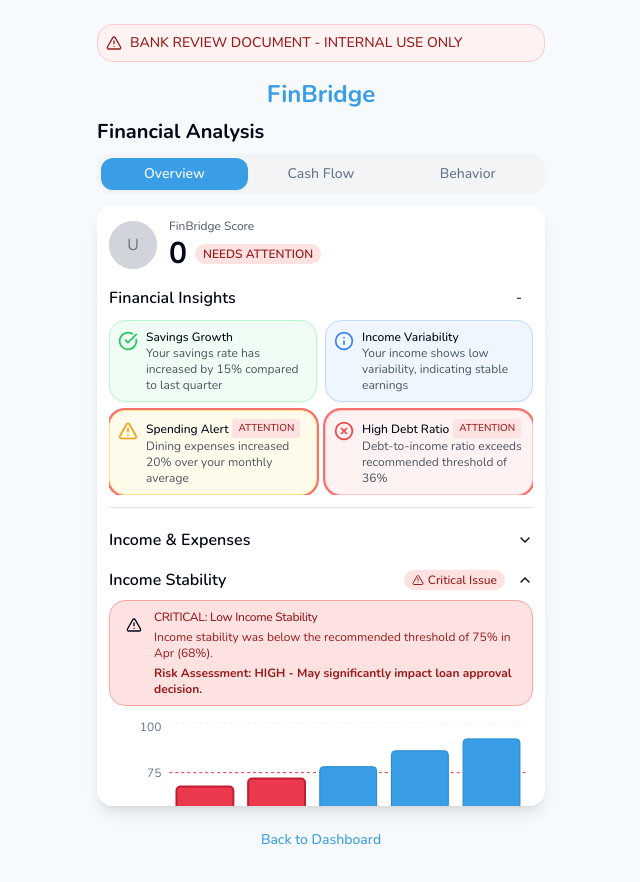
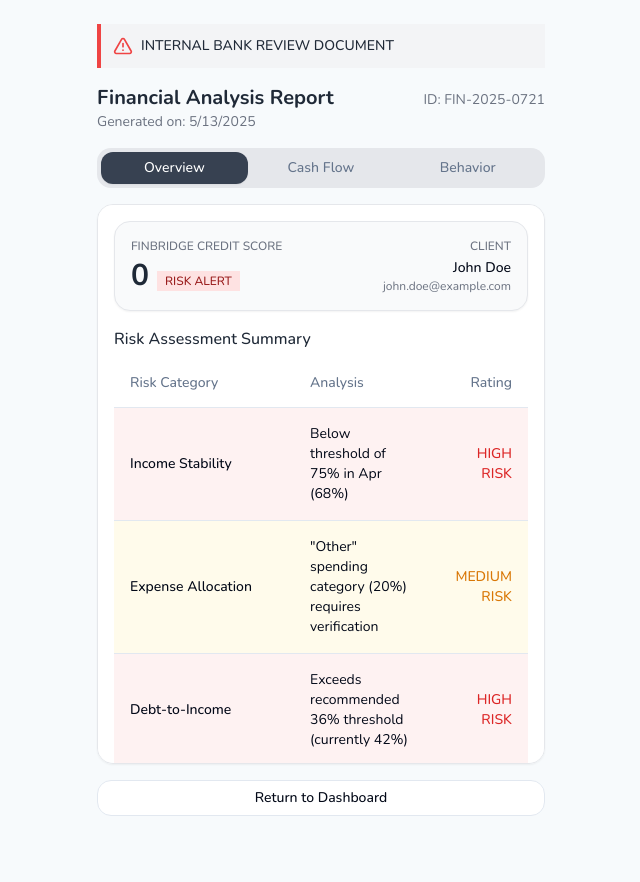
Before and after one commit to Arnav-Jhajharia/bharatankh, a React (Vite) app: page /analysis in a window 1280 px wide. Shown: the whole page, without its empty margins (319-959 px from the left). After the commit the page ends 840 px from the top, so only its background shows below. Built offline with nearby package versions, Linux system fonts and the light colour scheme.

Commit message:
Refactor Analysis page for bank review
Simplified the Analysis page layout for a more monotone and analytical presentation, suitable for bank review.

```diff
--- a/src/pages/Analysis.tsx
+++ b/src/pages/Analysis.tsx
@@ -28,10 +28,7 @@ import {
 } from "recharts";
 import { Separator } from "@/components/ui/separator";
 import {
-  TrendingUp,
-  TrendingDown,
   Info,
-  LightbulbIcon,
   AlertTriangle,
   CircleX,
   CheckCircle
@@ -48,6 +45,14 @@ import {
   CollapsibleTrigger,
   CollapsibleContent
 } from "@/components/ui/collapsible";
+import {
+  Table,
+  TableBody,
+  TableCell,
+  TableHead,
+  TableHeader,
+  TableRow
+} from "@/components/ui/table";
 
 const Analysis = () => {
   const navigate = useNavigate();
@@ -80,10 +85,10 @@ const Analysis = () => {
 
   // Spending Breakdown Data
   const spendingData = [
-    { name: "Housing", value: 30, color: "#399EE6", status: "neutral" },
-    { name: "Savings", value: 25, color: "#48BB78", status: "good" },
-    { name: "Expenses", value: 25, color: "#805AD5", status: "neutral" },
-    { name: "Other", value: 20, color: "#F6AD55", status: "concern" },
+    { name: "Housing", value: 30, color: "#555555", status: "neutral" },
+    { name: "Savings", value: 25, color: "#888888", status: "good" },
+    { name: "Expenses", value: 25, color: "#333333", status: "neutral" },
+    { name: "Other", value: 20, color: "#AAAAAA", status: "concern" },
   ];
 
   // Insights Data with status indicators
@@ -92,14 +97,14 @@ const Analysis = () => {
       title: "Savings Growth",
       description: "Your savings rate has increased by 15% compared to last quarter",
       icon: <CheckCircle className="h-5 w-5 text-green-500" />,
-      color: "bg-green-50 border-green-200",
+      color: "bg-gray-50 border-gray-200",
       status: "good"
     },
     {
       title: "Income Variability",
       description: "Your income shows low variability, indicating stable earnings",
-      icon: <Info className="h-5 w-5 text-blue-500" />,
-      color: "bg-blue-50 border-blue-200",
+      icon: <Info className="h-5 w-5 text-gray-500" />,
+      color: "bg-gray-50 border-gray-200",
       status: "neutral"
     },
     {
@@ -124,174 +129,119 @@ const Analysis = () => {
   };
 
   return (
-    <PageContainer>
+    <PageContainer className="bg-gray-50">
       {/* BANK REVIEW BANNER */}
-      <div className="bg-red-50 border border-red-200 text-red-800 rounded-lg p-2 mb-4 flex items-center">
-        <AlertTriangle className="h-4 w-4 mr-2" />
-        <span className="text-sm font-medium">BANK REVIEW DOCUMENT - INTERNAL USE ONLY</span>
+      <div className="bg-gray-100 border-l-4 border-red-500 text-gray-800 p-3 mb-4 flex items-center">
+        <AlertTriangle className="h-5 w-5 mr-2 text-red-500" />
+        <span className="text-sm font-medium">INTERNAL BANK REVIEW DOCUMENT</span>
       </div>
 
       {/* Header */}
-      <div className="flex justify-center mb-2">
-        <h1 className="text-2xl font-bold text-primary">FinBridge</h1>
+      <div className="mb-4">
+        <div className="flex items-baseline justify-between">
+          <h2 className="text-xl font-bold text-gray-800">Financial Analysis Report</h2>
+          <p className="text-sm text-gray-500">ID: {userData.id || 'FIN-2025-0721'}</p>
+        </div>
+        <p className="text-sm text-gray-500">Generated on: {new Date().toLocaleDateString()}</p>
       </div>
 
-      <h2 className="text-xl font-bold mb-2">Financial Analysis</h2>
-
       {/* Tabs */}
-      <Tabs value={activeTab} onValueChange={setActiveTab} className="mb-3">
-        <TabsList className="w-full bg-gray-100">
+      <Tabs value={activeTab} onValueChange={setActiveTab} className="mb-4">
+        <TabsList className="w-full bg-gray-200">
           <TabsTrigger
             value="overview"
-            className="flex-1 data-[state=active]:bg-primary data-[state=active]:text-white"
+            className="flex-1 data-[state=active]:bg-gray-700 data-[state=active]:text-white"
           >
             Overview
           </TabsTrigger>
           <TabsTrigger
             value="cashflow"
-            className="flex-1 data-[state=active]:bg-primary data-[state=active]:text-white"
+            className="flex-1 data-[state=active]:bg-gray-700 data-[state=active]:text-white"
           >
             Cash Flow
           </TabsTrigger>
           <TabsTrigger
             value="behavior"
-            className="flex-1 data-[state=active]:bg-primary data-[state=active]:text-white"
+            className="flex-1 data-[state=active]:bg-gray-700 data-[state=active]:text-white"
           >
             Behavior
           </TabsTrigger>
         </TabsList>
       </Tabs>
 
-      {/* Main Card */}
-      <div className="bg-white rounded-lg shadow-lg p-3 animate-fade-in overflow-auto max-h-[75vh]">
-        {/* Score Section */}
-        <div className="flex items-center mb-3">
-          <div className="h-12 w-12 rounded-full bg-gray-200 overflow-hidden mr-3">
-            {/* User Avatar */}
-            <AspectRatio ratio={1/1}>
-              <div className="bg-gray-300 h-full w-full flex items-center justify-center text-gray-500">
-                {userData.name ? userData.name.charAt(0) : "U"}
-              </div>
-            </AspectRatio>
-          </div>
-
-          <div className="flex-1">
-            <p className="text-gray-600 text-xs mb-0.5">FinBridge Score</p>
-            <div className="flex items-center">
-              <h3 className="text-3xl font-bold mr-2">{financialData.finScore}</h3>
-              <span className={`px-2 py-0.5 rounded-full text-xs font-semibold ${
+      {/* Main Content */}
+      <div className="bg-white rounded-lg shadow-sm border border-gray-200 p-4 overflow-auto max-h-[70vh]">
+        {/* Score Section - More analytical and less colorful */}
+        <Card className="mb-4 border-gray-200 bg-gray-50">
+          <CardContent className="p-4">
+            <div className="flex items-center justify-between">
+              <div>
+                <p className="text-xs text-gray-500 uppercase font-medium mb-1">FinBridge Credit Score</p>
+                <div className="flex items-baseline">
+                  <h3 className="text-3xl font-bold mr-2 text-gray-800">{financialData.finScore}</h3>
+                  <div className={`px-2 py-0.5 text-xs font-medium ${
                     financialData.finScore > 75
-                  ? "bg-green-100 text-green-800"
+                      ? "bg-gray-200 text-gray-800"
                       : "bg-red-100 text-red-800"
                   }`}>
-                {financialData.finScore > 75 ? "GOOD" : "NEEDS ATTENTION"}
-              </span>
+                    {financialData.finScore > 75 ? "ACCEPTABLE" : "RISK ALERT"}
                   </div>
                 </div>
               </div>
 
-        {/* Insights Section - Collapsible */}
-        <Collapsible open={isOpen} onOpenChange={setIsOpen} className="mb-3">
-          <div className="flex justify-between items-center mb-2">
-            <h3 className="text-base font-semibold">Financial Insights</h3>
-            <CollapsibleTrigger asChild>
-              <Button variant="ghost" size="sm" className="p-1 h-7 w-7">
-                {isOpen ? "-" : "+"}
-              </Button>
-            </CollapsibleTrigger>
+              <div className="text-right">
+                <p className="text-xs text-gray-500 uppercase font-medium mb-1">Client</p>
+                <p className="text-sm font-medium">{userData.name || 'John Doe'}</p>
+                <p className="text-xs text-gray-500">{userData.email || 'john.doe@example.com'}</p>
               </div>
-
-          <CollapsibleContent>
-            <div className="grid grid-cols-1 sm:grid-cols-2 gap-2">
-              {insightsData.map((insight, index) => (
-                <Card
-                  key={index}
-                  className={`border ${insight.color} ${
-                    needsBankAttention(insight.status) ? "ring-2 ring-red-400" : ""
-                  }`}
-                >
-                  <CardContent className="p-2 flex items-start">
-                    <div className="mr-2 mt-0.5">
-                      {insight.icon}
-                    </div>
-                    <div>
-                      <div className="flex items-center">
-                        <h4 className="font-medium text-xs">{insight.title}</h4>
-                        {needsBankAttention(insight.status) && (
-                          <span className="ml-1 px-1.5 py-0.5 bg-red-100 text-red-800 rounded text-[10px] font-medium">
-                            ATTENTION
-                          </span>
-                        )}
-                      </div>
-                      <p className="text-xs text-gray-600">{insight.description}</p>
             </div>
           </CardContent>
         </Card>
-              ))}
+
+        {/* Risk Highlights - Concise table with clear risk indicators */}
+        <div className="mb-4">
+          <h3 className="text-base font-medium text-gray-800 mb-2">Risk Assessment Summary</h3>
+          <Table>
+            <TableHeader>
+              <TableRow>
+                <TableHead className="w-[180px]">Risk Category</TableHead>
+                <TableHead>Analysis</TableHead>
+                <TableHead className="w-[100px] text-right">Rating</TableHead>
+              </TableRow>
+            </TableHeader>
+            <TableBody>
+              <TableRow className="bg-red-50">
+                <TableCell className="font-medium">Income Stability</TableCell>
+                <TableCell>Below threshold of {stabilityThreshold}% in {lowestStabilityMonth} ({lowestStability}%)</TableCell>
+                <TableCell className="text-right text-red-600 font-medium">HIGH RISK</TableCell>
+              </TableRow>
+              <TableRow className="bg-amber-50">
+                <TableCell className="font-medium">Expense Allocation</TableCell>
+                <TableCell>"Other" spending category (20%) requires verification</TableCell>
+                <TableCell className="text-right text-amber-600 font-medium">MEDIUM RISK</TableCell>
+              </TableRow>
+              <TableRow className="bg-red-50">
+                <TableCell className="font-medium">Debt-to-Income</TableCell>
+                <TableCell>Exceeds recommended 36% threshold (currently 42%)</TableCell>
+                <TableCell className="text-right text-red-600 font-medium">HIGH RISK</TableCell>
+              </TableRow>
+              <TableRow>
+                <TableCell className="font-medium">Savings Rate</TableCell>
+                <TableCell>Consistent growth pattern over past quarter</TableCell>
+                <TableCell className="text-right text-gray-600">LOW RISK</TableCell>
+              </TableRow>
+            </TableBody>
+          </Table>
         </div>
-          </CollapsibleContent>
-        </Collapsible>
 
-        <Separator className="my-3" />
-
-        {/* Charts Section using Accordion */}
-        <Accordion type="single" defaultValue="stability" collapsible className="mb-3">
-          <AccordionItem value="income" className="border-none">
-            <AccordionTrigger className="py-2 hover:no-underline">
-              <span className="text-base font-semibold">Income & Expenses</span>
-            </AccordionTrigger>
-            <AccordionContent>
-              <div className="h-44">
-                <ChartContainer
-                  config={{
-                    income: { color: "#399EE6" },
-                    expenses: { color: "#805AD5" }
-                  }}
-                >
-                  <LineChart data={incomeExpensesData} margin={{ top: 5, right: 5, left: 0, bottom: 5 }}>
-                    <CartesianGrid strokeDasharray="3 3" vertical={false} stroke="#f0f0f0" />
-                    <XAxis dataKey="name" axisLine={false} tickLine={false} />
-                    <YAxis
-                      axisLine={false}
-                      tickLine={false}
-                      tickFormatter={(value) => `S$${value}`}
-                      width={50}
-                    />
-                    <ChartTooltip
-                      content={
-                        <ChartTooltipContent
-                          formatter={(value, name) => [`S$${value}`, name === "income" ? "Income" : "Expenses"]}
-                        />
-                      }
-                    />
-                    <Line
-                      type="monotone"
-                      dataKey="income"
-                      stroke="#399EE6"
-                      strokeWidth={2}
-                      dot={{ r: 3 }}
-                      activeDot={{ r: 5 }}
-                    />
-                    <Line
-                      type="monotone"
-                      dataKey="expenses"
-                      stroke="#805AD5"
-                      strokeWidth={2}
-                      dot={{ r: 3 }}
-                      activeDot={{ r: 5 }}
-                    />
-                  </LineChart>
-                </ChartContainer>
-              </div>
-            </AccordionContent>
-          </AccordionItem>
-
-          {/* Income Stability with Warning - Opened by default */}
-          <AccordionItem value="stability" className="border-none">
+        {/* Charts Section using Accordion - More monotone */}
+        <Accordion type="single" defaultValue="stability" collapsible className="mb-4">
+          {/* Income Stability Chart - Focus on the problematic data */}
+          <AccordionItem value="stability" className="border-b border-gray-200">
             <AccordionTrigger className="py-2 hover:no-underline">
               <div className="flex items-center justify-between w-full">
-                <span className="text-base font-semibold">Income Stability</span>
-                <div className="flex items-center text-xs bg-red-100 text-red-800 font-medium px-2 py-0.5 rounded-full mr-3">
+                <span className="text-base font-medium text-gray-800">Income Stability Analysis</span>
+                <div className="flex items-center text-xs bg-red-100 text-red-800 font-medium px-2 py-0.5 rounded mr-3">
                   <AlertTriangle className="h-3 w-3 mr-1" />
                   Critical Issue
                 </div>
@@ -299,19 +249,19 @@ const Analysis = () => {
             </AccordionTrigger>
             <AccordionContent>
               {/* Alert box for stability issue */}
-              <Alert className="mb-3 bg-red-100 border-red-300 text-red-800 py-2">
-                <AlertTriangle className="h-4 w-4" />
-                <AlertTitle className="text-xs font-medium">CRITICAL: Low Income Stability</AlertTitle>
+              <Alert className="mb-3 bg-gray-100 border-l-4 border-red-500 text-gray-800 py-2">
+                <AlertTriangle className="h-4 w-4 text-red-500" />
+                <AlertTitle className="text-sm font-medium">Low Income Stability Risk Assessment</AlertTitle>
                 <AlertDescription className="text-xs">
-                  Income stability was below the recommended threshold of {stabilityThreshold}% in {lowestStabilityMonth} ({lowestStability}%).
-                  <strong className="block mt-1">Risk Assessment: HIGH - May significantly impact loan approval decision.</strong>
+                  Income stability metrics below threshold of {stabilityThreshold}% detected in {lowestStabilityMonth} ({lowestStability}%).
+                  <strong className="block mt-1">Impact: Significantly increases default risk profile.</strong>
                 </AlertDescription>
               </Alert>
 
-              <div className="h-32">
+              <div className="h-32 bg-white p-2 border border-gray-200">
                 <ChartContainer
                   config={{
-                    stability: { color: "#399EE6" },
+                    stability: { color: "#555555" },
                     flagged: { color: "#ea384c" }
                   }}
                 >
@@ -338,9 +288,9 @@ const Analysis = () => {
                       {stabilityData.map((entry, index) => (
                         <Cell
                           key={`cell-${index}`}
-                          fill={entry.isFlagged ? "#ea384c" : "#399EE6"}
-                          stroke={entry.isFlagged ? "#c01e36" : "#2288d1"}
-                          strokeWidth={entry.isFlagged ? 2 : 1}
+                          fill={entry.isFlagged ? "#ea384c" : "#555555"}
+                          stroke={entry.isFlagged ? "#c01e36" : "#333333"}
+                          strokeWidth={entry.isFlagged ? 1 : 0}
                         />
                       ))}
                     </Bar>
@@ -350,21 +300,72 @@ const Analysis = () => {
             </AccordionContent>
           </AccordionItem>
 
-          {/* Spending Breakdown */}
-          <AccordionItem value="spending" className="border-none">
+          {/* Income & Expenses Chart - More monotone colors */}
+          <AccordionItem value="income" className="border-b border-gray-200">
+            <AccordionTrigger className="py-2 hover:no-underline">
+              <span className="text-base font-medium text-gray-800">Income vs Expenses Trend</span>
+            </AccordionTrigger>
+            <AccordionContent>
+              <div className="h-44 bg-white p-2 border border-gray-200">
+                <ChartContainer
+                  config={{
+                    income: { color: "#555555" },
+                    expenses: { color: "#AAAAAA" }
+                  }}
+                >
+                  <LineChart data={incomeExpensesData} margin={{ top: 5, right: 5, left: 0, bottom: 5 }}>
+                    <CartesianGrid strokeDasharray="3 3" vertical={false} stroke="#f0f0f0" />
+                    <XAxis dataKey="name" axisLine={false} tickLine={false} />
+                    <YAxis
+                      axisLine={false}
+                      tickLine={false}
+                      tickFormatter={(value) => `S$${value}`}
+                      width={50}
+                    />
+                    <ChartTooltip
+                      content={
+                        <ChartTooltipContent
+                          formatter={(value, name) => [`S$${value}`, name === "income" ? "Income" : "Expenses"]}
+                        />
+                      }
+                    />
+                    <Line
+                      type="monotone"
+                      dataKey="income"
+                      stroke="#555555"
+                      strokeWidth={2}
+                      dot={{ r: 3 }}
+                      activeDot={{ r: 5 }}
+                    />
+                    <Line
+                      type="monotone"
+                      dataKey="expenses"
+                      stroke="#AAAAAA"
+                      strokeWidth={2}
+                      dot={{ r: 3 }}
+                      activeDot={{ r: 5 }}
+                    />
+                  </LineChart>
+                </ChartContainer>
+              </div>
+            </AccordionContent>
+          </AccordionItem>
+
+          {/* Spending Breakdown - Grayscale with problem highlight */}
+          <AccordionItem value="spending" className="border-b border-gray-200">
             <AccordionTrigger className="py-2 hover:no-underline">
               <div className="flex items-center justify-between w-full">
-                <span className="text-base font-semibold">Spending Breakdown</span>
-                <div className="flex items-center text-xs bg-amber-100 text-amber-800 font-medium px-2 py-0.5 rounded-full mr-3">
+                <span className="text-base font-medium text-gray-800">Spending Allocation Analysis</span>
+                <div className="flex items-center text-xs bg-amber-100 text-amber-800 font-medium px-2 py-0.5 rounded mr-3">
                   <AlertTriangle className="h-3 w-3 mr-1" />
-                  Attention Required
+                  Verification Required
                 </div>
               </div>
             </AccordionTrigger>
             <AccordionContent>
-              <div className="grid grid-cols-2 gap-2">
+              <div className="grid grid-cols-2 gap-4">
                 {/* Pie Chart */}
-                <div className="h-28">
+                <div className="h-32 flex items-center justify-center bg-white p-2 border border-gray-200">
                   <ResponsiveContainer width="100%" height="100%">
                     <PieChart>
                       <Pie
@@ -380,8 +381,8 @@ const Analysis = () => {
                           <Cell
                             key={`cell-${index}`}
                             fill={entry.color}
-                            stroke={entry.status === "concern" ? "#ea384c" : undefined}
-                            strokeWidth={entry.status === "concern" ? 2 : 0}
+                            stroke={entry.status === "concern" ? "#ea384c" : "#FFFFFF"}
+                            strokeWidth={entry.status === "concern" ? 2 : 1}
                           />
                         ))}
                       </Pie>
@@ -390,57 +391,108 @@ const Analysis = () => {
                 </div>
 
                 {/* Legend with Highlighting */}
-                <div className="space-y-1 text-xs">
+                <div className="space-y-1 text-sm">
                   {spendingData.map((item, index) => (
                     <div
                       key={index}
-                      className={`flex justify-between items-center p-1 rounded ${
+                      className={`flex justify-between items-center p-2 ${
                         item.status === "concern"
-                          ? "bg-red-50 border border-red-200"
+                          ? "bg-red-50 border-l-4 border-red-500"
                           : item.status === "good"
-                            ? "bg-green-50"
+                            ? "bg-gray-50"
                             : ""
                       }`}
                     >
                       <div className="flex items-center">
                         <div
-                          className="w-2 h-2 rounded-sm mr-1"
+                          className="w-3 h-3 rounded-sm mr-2"
                           style={{ backgroundColor: item.color }}
                         ></div>
                         <span>{item.name}</span>
                       </div>
                       <span className="font-medium">{item.value}%</span>
                       {item.status === "concern" && (
-                        <span className="ml-1 text-[10px] text-red-600">⚠️</span>
+                        <span className="ml-1 text-xs text-red-600 font-medium">FLAG</span>
                       )}
                     </div>
                   ))}
                 </div>
               </div>
 
-              {/* Note for bank reviewers */}
-              <div className="mt-2 p-2 bg-amber-50 border border-amber-200 rounded-md text-xs">
-                <p className="font-medium text-amber-800">Bank Reviewer Note:</p>
-                <p className="text-amber-700">
-                  "Other" spending category is unusually high at 20% and lacks detailed allocation.
-                  Requires further investigation for loan risk assessment.
+              {/* Analysis note - More professional */}
+              <div className="mt-3 p-3 bg-gray-100 border-l-4 border-amber-500 text-sm">
+                <p className="font-medium text-gray-800">Analyst Notes:</p>
+                <p className="text-gray-600">
+                  "Other" spending category (20%) lacks proper categorization.
+                  Recommendation: Request itemized breakdown before proceeding with risk assessment.
                 </p>
               </div>
             </AccordionContent>
           </AccordionItem>
         </Accordion>
+
+        {/* Reviewer Notes */}
+        <Collapsible open={isOpen} onOpenChange={setIsOpen} className="mb-4">
+          <div className="flex justify-between items-center mb-2">
+            <h3 className="text-base font-medium text-gray-800">Risk Factors Summary</h3>
+            <CollapsibleTrigger asChild>
+              <Button variant="ghost" size="sm" className="p-1 h-7 w-7">
+                {isOpen ? "−" : "+"}
+              </Button>
+            </CollapsibleTrigger>
+          </div>
+
+          <CollapsibleContent>
+            <Card className="border-gray-200 mb-2">
+              <CardContent className="p-3 text-sm">
+                <div className="space-y-2">
+                  {insightsData.filter(insight => needsBankAttention(insight.status)).map((insight, index) => (
+                    <div
+                      key={index}
+                      className={`p-2 ${
+                        insight.status === "critical"
+                          ? "bg-red-50 border-l-4 border-red-500"
+                          : "bg-amber-50 border-l-4 border-amber-500"
+                      }`}
+                    >
+                      <div className="flex items-center justify-between">
+                        <div className="flex items-center">
+                          {insight.icon}
+                          <span className="ml-2 font-medium">{insight.title}</span>
+                        </div>
+                        <span className={`text-xs font-medium ${
+                          insight.status === "critical" ? "text-red-600" : "text-amber-600"
+                        }`}>
+                          {insight.status === "critical" ? "HIGH RISK" : "MEDIUM RISK"}
+                        </span>
+                      </div>
+                      <p className="mt-1 text-gray-600 pl-7">{insight.description}</p>
+                    </div>
+                  ))}
+                </div>
+              </CardContent>
+            </Card>
+
+            <Alert className="bg-gray-100 border-gray-300 text-gray-800">
+              <Info className="h-4 w-4" />
+              <AlertDescription className="text-xs">
+                This document is for internal bank review only. Assessment data is based on
+                financial information provided as of {new Date().toLocaleDateString()}.
+              </AlertDescription>
+            </Alert>
+          </CollapsibleContent>
+        </Collapsible>
       </div>
 
       {/* Navigation Button */}
       <Button
-        variant="link"
+        variant="outline"
         onClick={() => navigate("/dashboard")}
         className="mt-4 w-full"
         size="sm"
       >
-        Back to Dashboard
+        Return to Dashboard
       </Button>
-
     </PageContainer>
   );
 };
```
Lines whose indentation alone changed are shown as unchanged.
